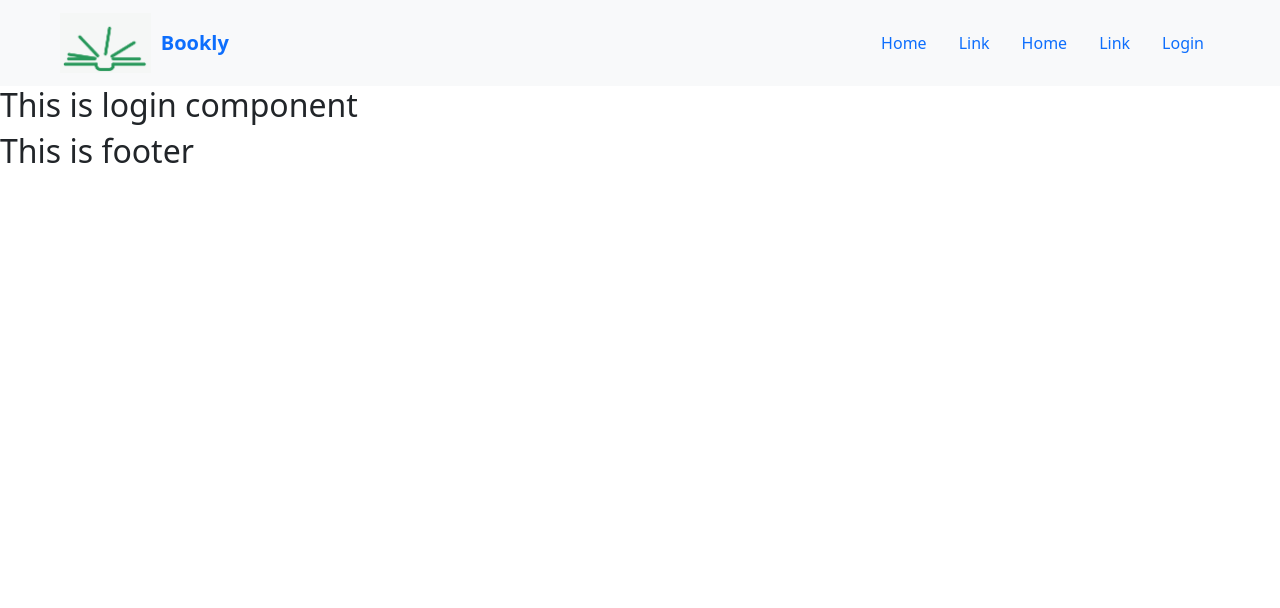
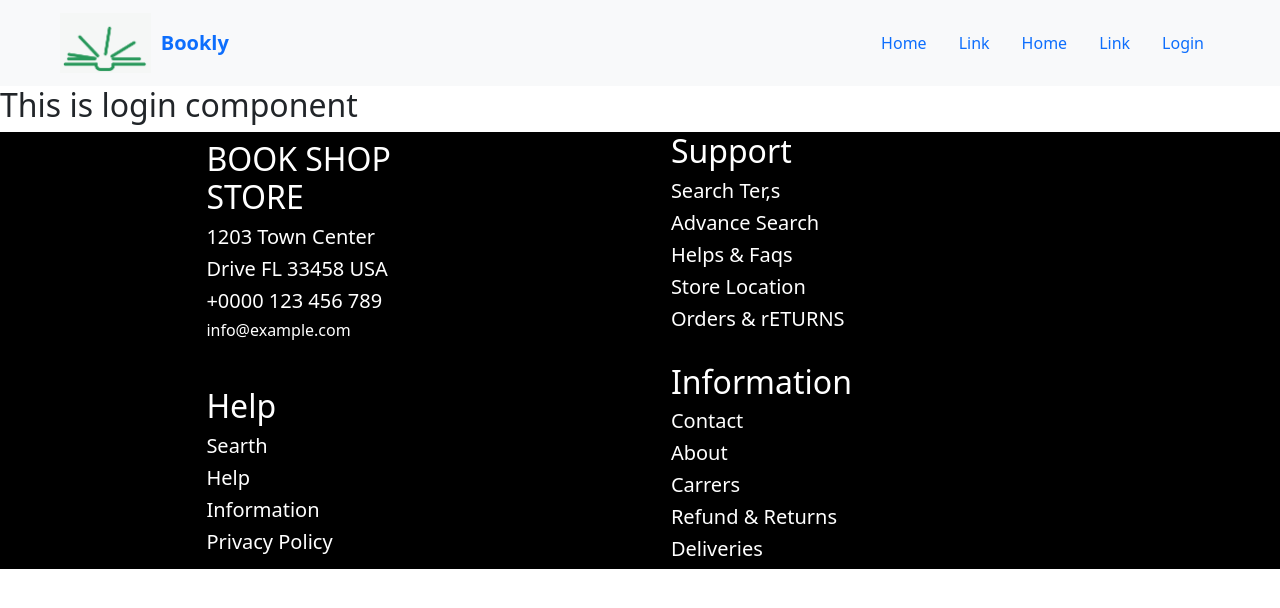
Before and after one commit to suzitsarkar27/Book-inventory-client, a React (Create React App) app: page /login in a window 1280 px wide. Shown: the top 608 px of the page. Built offline with nearby package versions, Linux system fonts and the light colour scheme.

Commit message:
Footer-start

```diff
--- a/src/Pages/Shear/Footer/Footer.js
+++ b/src/Pages/Shear/Footer/Footer.js
@@ -2,9 +2,46 @@ import React from "react";
 
 const Footer = () => {
   return (
-    <div>
-      <h2>This is footer</h2>
-    </div>
+    <footer className="bg-black text-white">
+      <div className="d-flex container justify-content-center">
+        <div className="row ">
+          <div className="col-md-6">
+            <h2>BOOK SHOP STORE</h2>
+            <h5>1203 Town Center</h5>
+            <h5>Drive FL 33458 USA</h5>
+            <h5>+0000 123 456 789</h5>
+            <h6>info@example.com</h6>
+          </div>
+          <div className="col-md-6">
+            <h2>Help</h2>
+            <h5>Searth</h5>
+            <h5>Help</h5>
+            <h5>Information</h5>
+            <h5>Privacy Policy</h5>
+          </div>
+        </div>
+
+        <div className="row">
+          <div className="col-md-6">
+            <h2>Support</h2>
+            <h5>Search Ter,s</h5>
+            <h5>Advance Search</h5>
+            <h5>Helps & Faqs</h5>
+            <h5>Store Location</h5>
+            <h5>Orders & rETURNS</h5>
+          </div>
+
+          <div className="col-md-6">
+            <h2>Information</h2>
+            <h5>Contact</h5>
+            <h5>About</h5>
+            <h5>Carrers</h5>
+            <h5>Refund & Returns</h5>
+            <h5>Deliveries</h5>
+          </div>
+        </div>
+      </div>
+    </footer>
   );
 };
 
```
